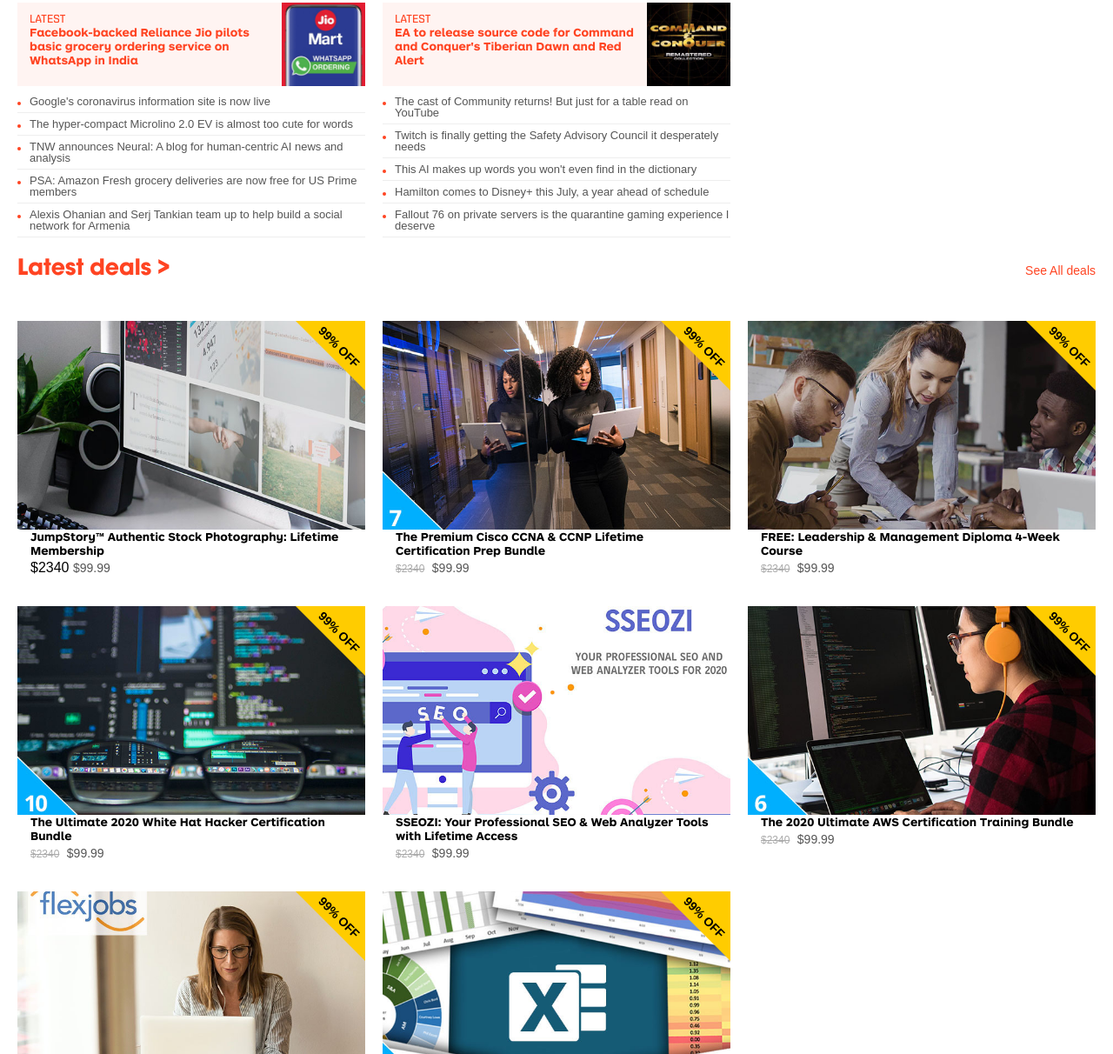
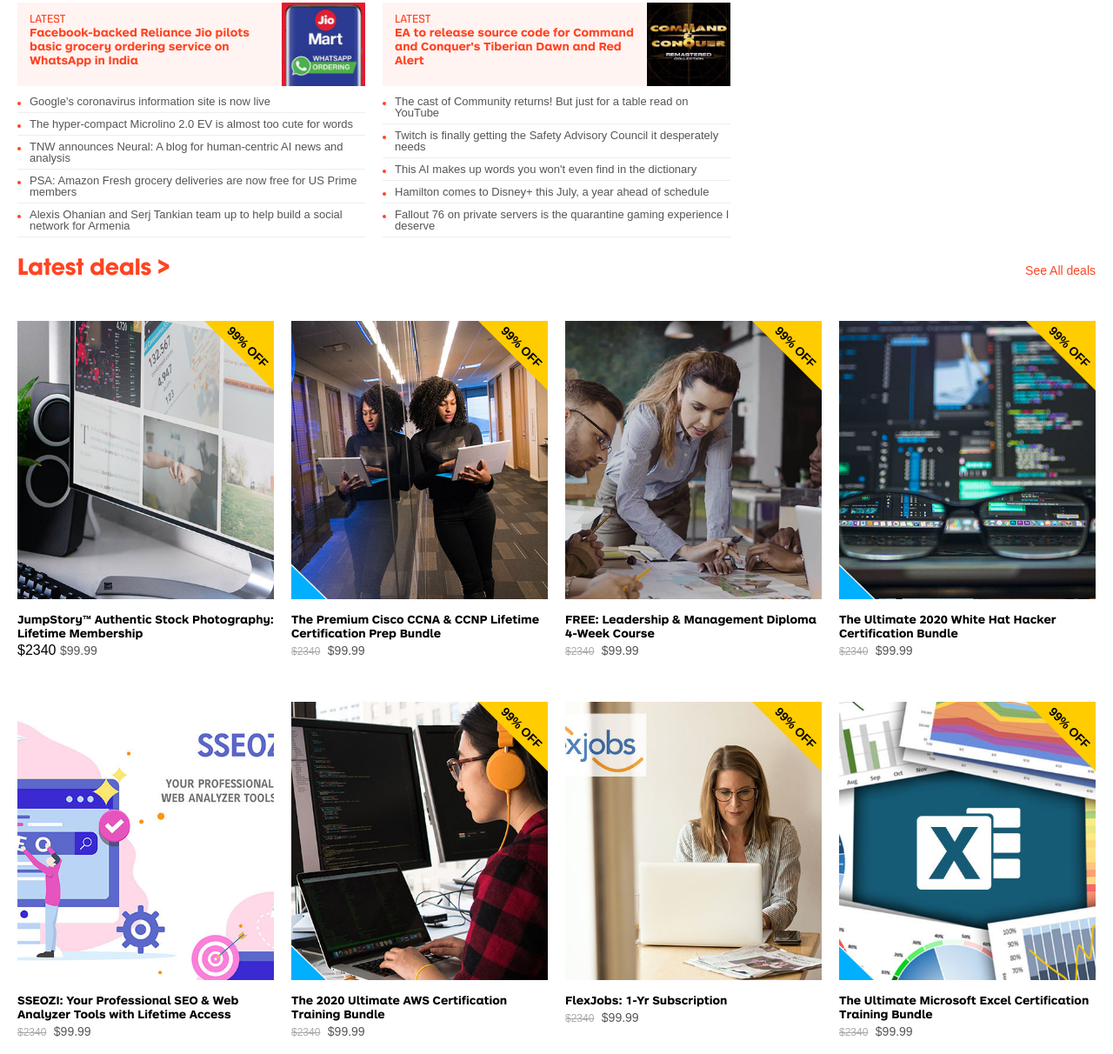
Before and after one commit to AdfPizarro/TNW, a website: page index.html in a window 1280 px wide. Shown: the part 3761-4973 px from the top of the page at 87% size. Drawn offline with Linux system fonts and the light colour scheme; a web font is replaced by a local one.

Commit message:
fixed the helper class

```diff
--- a/assets/css/style.css
+++ b/assets/css/style.css
@@ -825,7 +825,7 @@
     }
 
     .deals-img-container {
-      height: 30vh;
+      height: 40vh;
     }
 
     .social-media li{
@@ -845,6 +845,11 @@
       display: grid;
       grid-template-columns: minmax(0, 1fr) minmax(0, 1fr) minmax(0, 1fr);
       gap: 20px;
+    }
+
+    .deal-content{
+      margin: 15px 0;
+    }
 
 }
 
@@ -918,7 +923,8 @@
     align-items: baseline;
   }
 
-  .latest-funding {
+  .latest-funding,
+  .deals {
     display: grid;
     grid-template-columns: minmax(0, 1fr) minmax(0, 1fr) minmax(0, 1fr) minmax(0, 1fr);
     gap: 20px;
@@ -931,7 +937,7 @@
 
 
 }
-
+}
 /* Helper classes */
 .flex { display: flex; }
 .flex-between { justify-content: space-between; }
```
